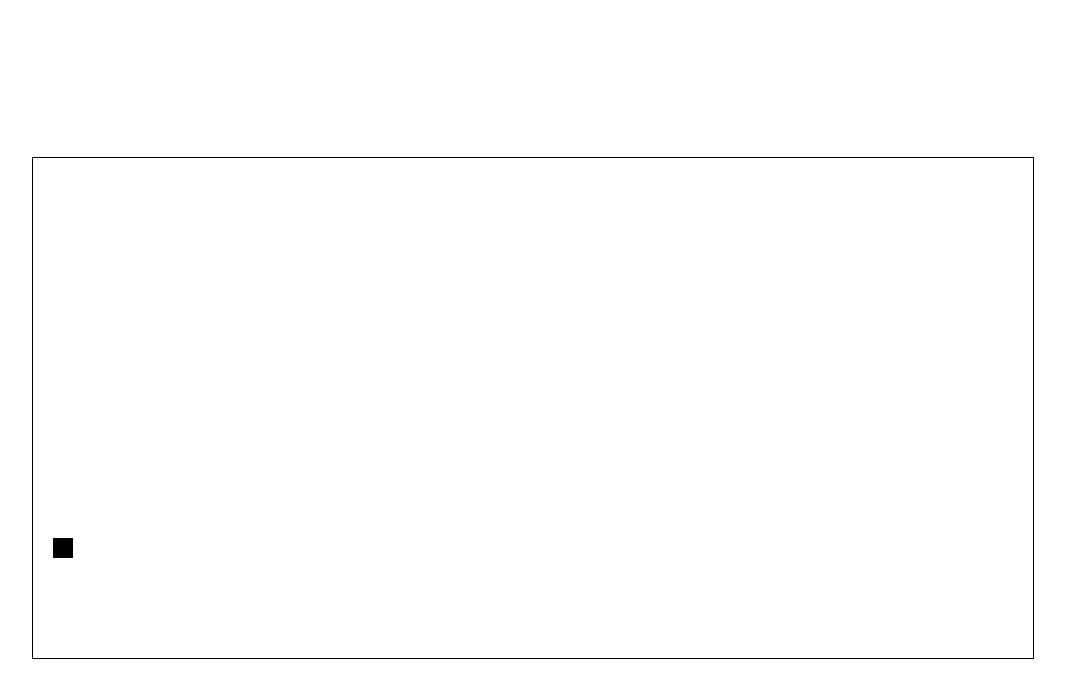
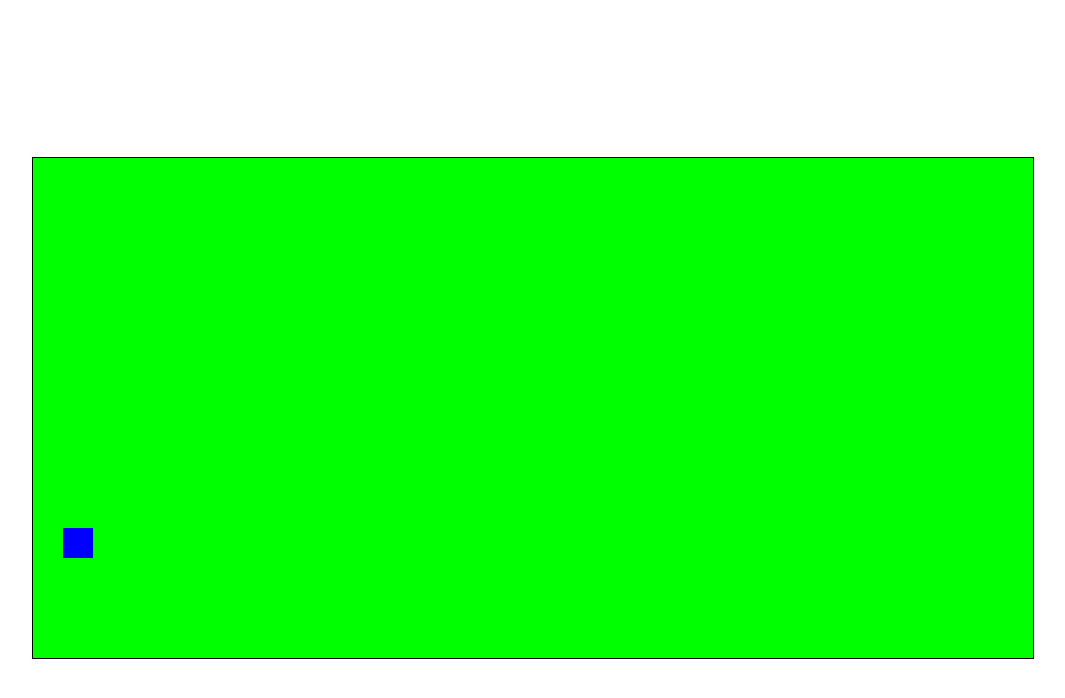
Before and after one commit to adriangamboal-collab/tortugas-ninjas, a plain HTML site: page index.html in a window 1280 px wide. Shown: the whole page, without its empty margins (115-1180 px from the left). Drawn offline with Linux system fonts and the light colour scheme.

Commit message:
movimiento_Pantalla

```diff
--- a/activos/js/constantes.js
+++ b/activos/js/constantes.js
@@ -1,12 +1,13 @@
 const CANVAS_W= 1000
 const CANVAS_H= 500
 const FPS = 1000/60
-
-const TORTUGA_VX = 2
+const MARGEN_DERECHO = 300
+const SUELO = 100
+const TORTUGA_VX = 4
 const TORTUGA_VY = 9
 const TORTUGA_AY = 0.3
 
 const KEY_RIGHT = 39
 const KEY_LEFT = 37
 const KEY_UP= 38
-const KEY_DWON = 40
+const KEY_DOWN = 40
--- /dev/null
+++ b/activos/js/modelos/Fondos_Pantalla.js
@@ -0,0 +1,18 @@
+class Fondos_Pantalla{
+  constructor(ctx){
+    this.ctx = ctx
+    this.x = 0
+    this.y = 0
+    this.w = this.ctx.canvas.width
+    this.h = this.ctx.canvas.height
+  }
+
+  draw(){
+     this.ctx.fillStyle = 'lime'
+    this.ctx.fillRect(this.x,this.y, this.w, this.h)
+  }
+
+  move(){
+
+  }
+}
--- a/activos/js/modelos/game.js
+++ b/activos/js/modelos/game.js
@@ -7,8 +7,10 @@ class Game {
         this.fps = FPS
         this.drawIntervalId = null
         this.ctx = this.canvas.getContext('2d')
-        this.tortuga =  new Tortuga (this.ctx, 20, 20 )
-        this.tortuga.groundTo(this.canvas.height-100)
+        this.fp= new Fondos_Pantalla(this.ctx)
+        this.tortuga =  new Tortuga (this.ctx, 30, 30 )
+        this.tortuga.groundTo(this.canvas.height-SUELO)
+        this.tortuga.limiteDerechoTo(this.canvas.width-MARGEN_DERECHO)
     }
 
 
@@ -24,7 +26,9 @@ class Game {
     }
 
     draw(){
+      this.fp.draw()
       this.tortuga.draw()
+
     }
 
     move(){
--- a/activos/js/modelos/tortuga.js
+++ b/activos/js/modelos/tortuga.js
@@ -4,12 +4,13 @@ class Tortuga {
         this.x = x
         this.y= y
         this.ground = 0
-        this.w = 20
-        this.h = 20
+        this.w = 30
+        this.h = 30
         this.vx = 0
         this.vy = 0
         this.ay = 0
         this.isJumping = false
+        this.margenDerecho = MARGEN_DERECHO
 
     }
     groundTo(groundY){
@@ -17,8 +18,13 @@ class Tortuga {
       this.ground =groundY
 
     }
+    limiteDerechoTo(limiteX){
+      this.limiteX = limiteX
+
+    }
 
     draw(){
+      this.ctx.fillStyle = 'blue'
         this.ctx.fillRect(this.x, this.y, this.w, this.h)
     }
 
@@ -26,12 +32,34 @@ class Tortuga {
         this.x += this.vx
         this.y += this.vy
         this.vy += this.ay
+
         if(this.y + this.h > this.ground){
+
           this.vy = 0
           this.ay = 0
+
           this.groundTo(this.ground)
+
           this.isJumping = false
         }
+         if( this.x<0){
+          this.x=0
+         }
+
+         if( this.x+this.w >this.ctx.canvas.width){
+          this.x = this.ctx.canvas.width- this.w
+         }
+         /*if (this.x + this.w > this.ctx.canvas.width- this.margenDerecho){
+          this.x= this.ctx.canvas.width - this.margenDerecho - this.w
+          if (this.vx !== 0) {
+      console.log(
+        'x:', this.x,
+        '| lado derecho:', this.x + this.w,
+        '| distancia al borde del canvas:', this.ctx.canvas.width - (this.x + this.w)
+      )
+    }
+
+         }*/
 
     }
 
@@ -60,7 +88,7 @@ class Tortuga {
             this.ay =  TORTUGA_AY
           }
             break
-          case KEY_DWON:
+          case KEY_DOWN:
             if(isPressed){
               this.vy = TORTUGA_VY
 
--- a/index.html
+++ b/index.html
@@ -11,6 +11,7 @@
     <canvas id="proyecto"></canvas>
   </div>
     <script src="activos/js/constantes.js"></script>
+    <script src="activos/js/modelos/Fondos_Pantalla.js"></script>
     <script src="activos/js/modelos/tortuga.js"></script>
     <script src ="activos/js/modelos/game.js"></script>
     <script src="activos/js/index.js"></script>
```
Also changed, not shown: activos/imagenes/fondos_/level_2_turtle.png (added), fondo_pantalla/level_2_turtle.png (added).
